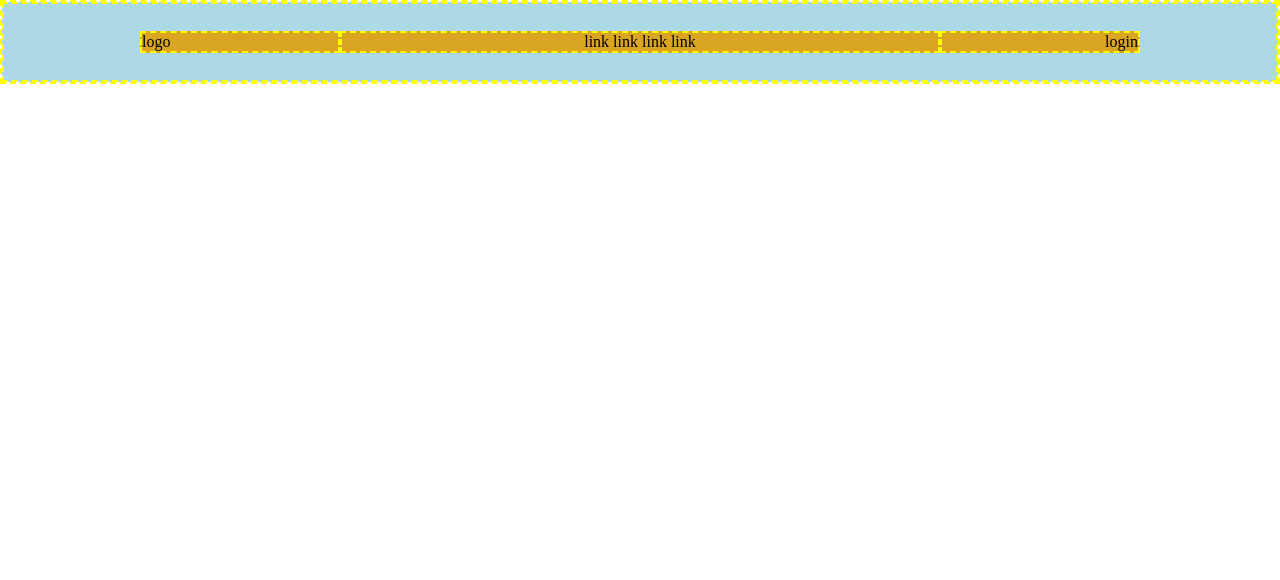
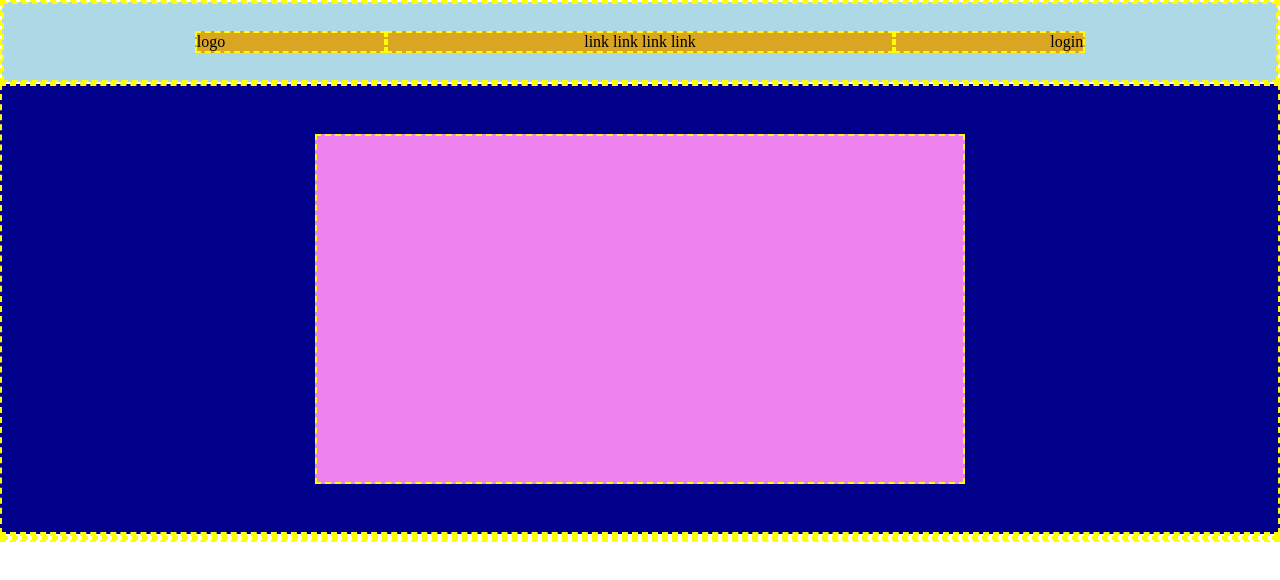
Before and after one commit to LucaDalRi/htmlcss-struttura-discord, a plain HTML site: page index.html in a window 1280 px wide. Drawn offline with Linux system fonts and the light colour scheme.

Commit message:
sezione 1 completata

```diff
--- a/css/style.css
+++ b/css/style.css
@@ -9,16 +9,16 @@
     display: flex;
     align-items: center;
     justify-content: center;
-    min-width: 1000px;
+
     background-color: #add8e6;
 }
  .logo-login{
-    width: 200px;
+    width: 15%;
 
  }
 
 .link-header{
-    width: 600px;
+    width: 40%;
     text-align: center;
 
 }
@@ -31,7 +31,19 @@
     background-color: #daa520;
 }
 
+.div-main-container{
+    display: flex;
+    height: 450px;
+    background-color: #00008b;
+    justify-content: center;
+    align-items: center;
+}
+.div-main{
+    background-color: #ee82ee;
+    height: 350px;
+    width: 650px;
 
+}
 
 
 
--- a/index.html
+++ b/index.html
@@ -30,7 +30,23 @@
 
             <section>
 
+                <div class="div-main-container">
+
+                    <div class="div-main">
+
+                    </div>
+
+                </div>
+
             </section>
+
+                <div>
+
+                    <div>
+
+                    </div>
+
+                </div>
 
             <section>
 
```
